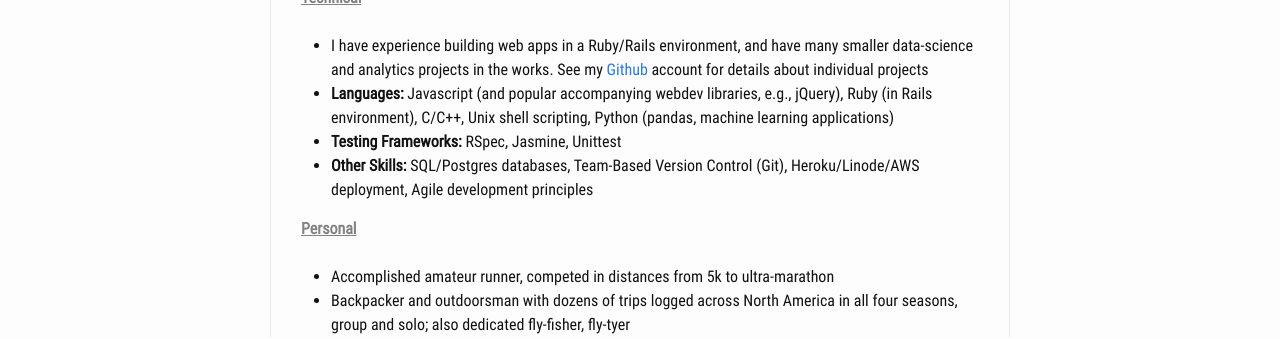
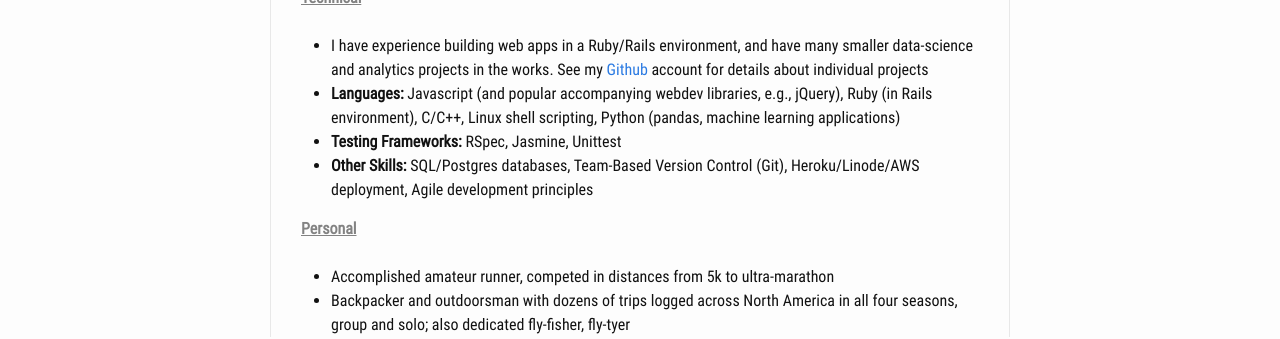
Before and after one commit to pbsugg/pbsugg.github.io, a Jekyll site: the page built from resume.html, in a window 1280 px wide. Shown: the part 437-776 px from the top of the page. Built offline with Jekyll 4.4.1, drawn with Linux system fonts in a browser that asks for light colours.

Commit message:
add edit for shell scripting

```diff
--- a/resume.html
+++ b/resume.html
@@ -30,7 +30,7 @@ permalink: /resume/
   <br>
   <ul>
     <li>I have experience building web apps in a Ruby/Rails environment, and have many smaller data-science and analytics projects in the works. See my <a href="https://www.github.com/pbsugg">Github</a> account for details about individual projects</li>
-    <li><span>Languages: </span> Javascript (and popular accompanying webdev libraries, e.g., jQuery), Ruby (in Rails environment),  C/C++, Unix shell scripting, Python (pandas, machine learning applications)</li>
+    <li><span>Languages: </span> Javascript (and popular accompanying webdev libraries, e.g., jQuery), Ruby (in Rails environment),  C/C++, Linux shell scripting, Python (pandas, machine learning applications)</li>
     <li><span>Testing Frameworks: </span> RSpec, Jasmine, Unittest</li>
     <li><span>Other Skills: </span>SQL/Postgres databases, Team-Based Version Control (Git), Heroku/Linode/AWS deployment, Agile development principles </li>
   </ul>
```
